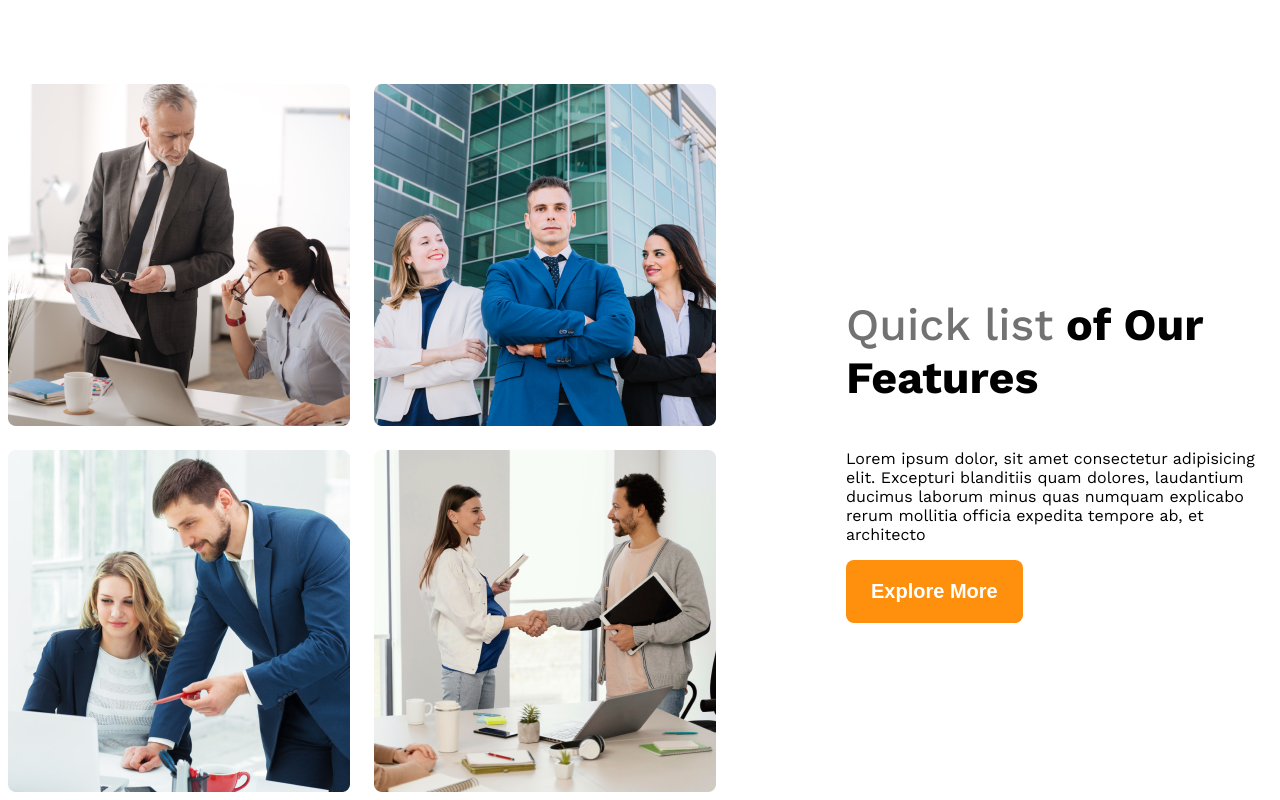
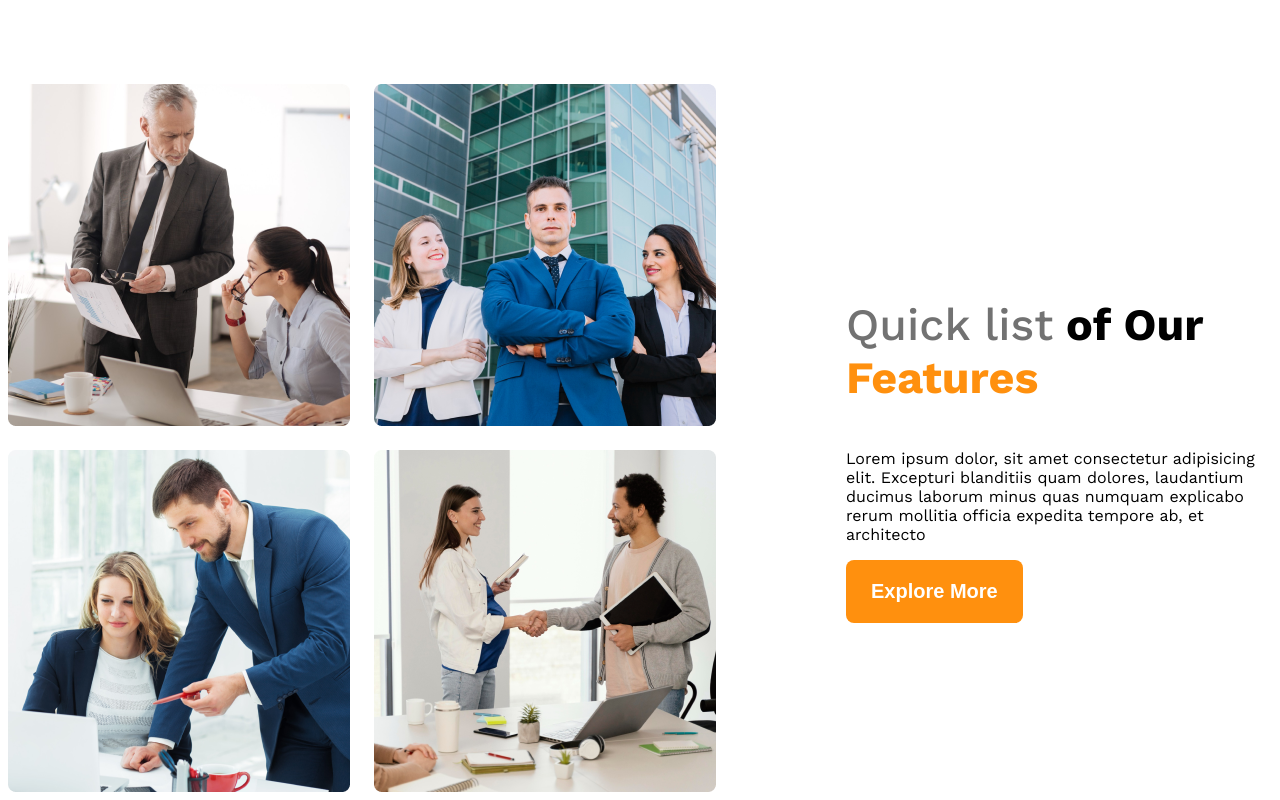
Before and after one commit to abdlnoman/Canis-Architects-website, a plain HTML site: page index.html in a window 1280 px wide. Shown: the part 1211-2011 px from the top of the page. Drawn offline with nearby package versions, Linux system fonts and the light colour scheme.

Commit message:
changed the color of the feature text in feature section

```diff
--- a/styles/mainstyle.css
+++ b/styles/mainstyle.css
@@ -112,6 +112,9 @@
     font-weight: 500;
 
 }
+.features{
+    color: #ff900e;
+}
   /* responsive media query */
   @media screen and (max-width: 576px){
     .navbar, .nav-link{
```
